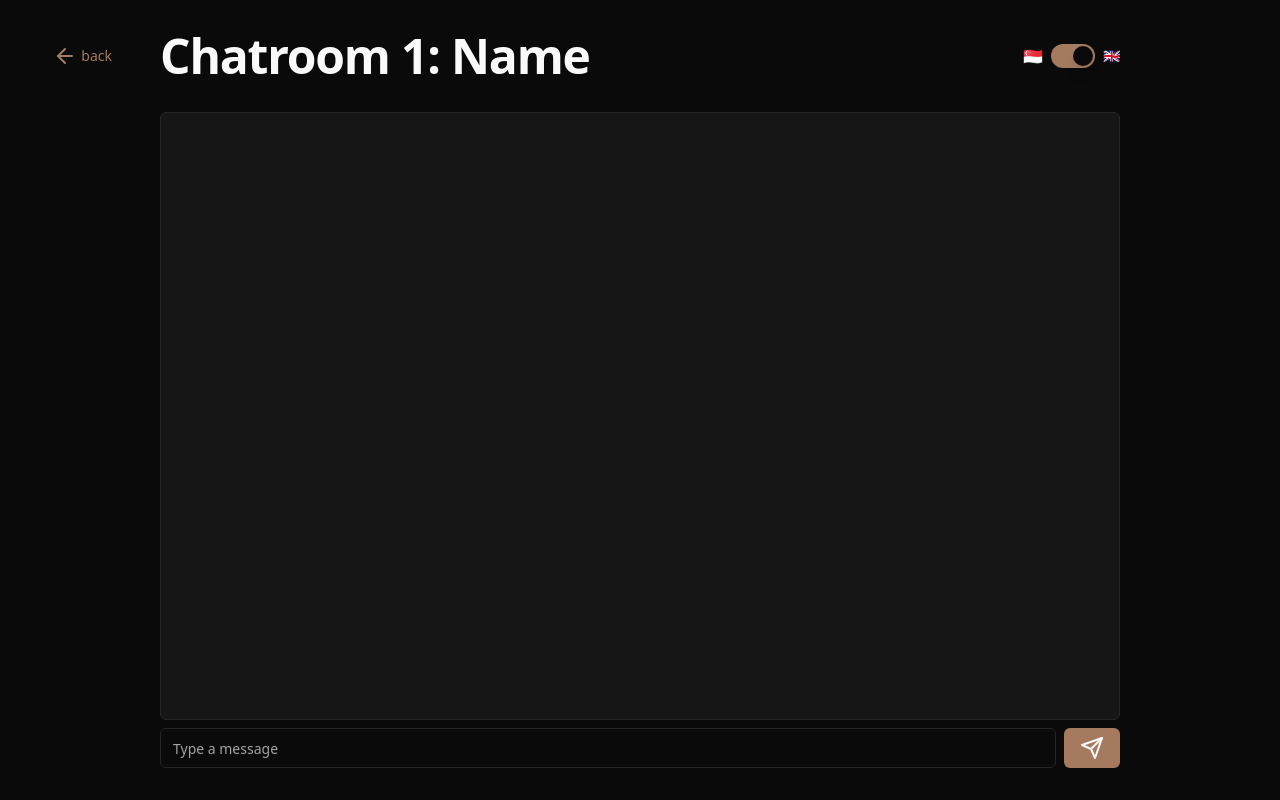
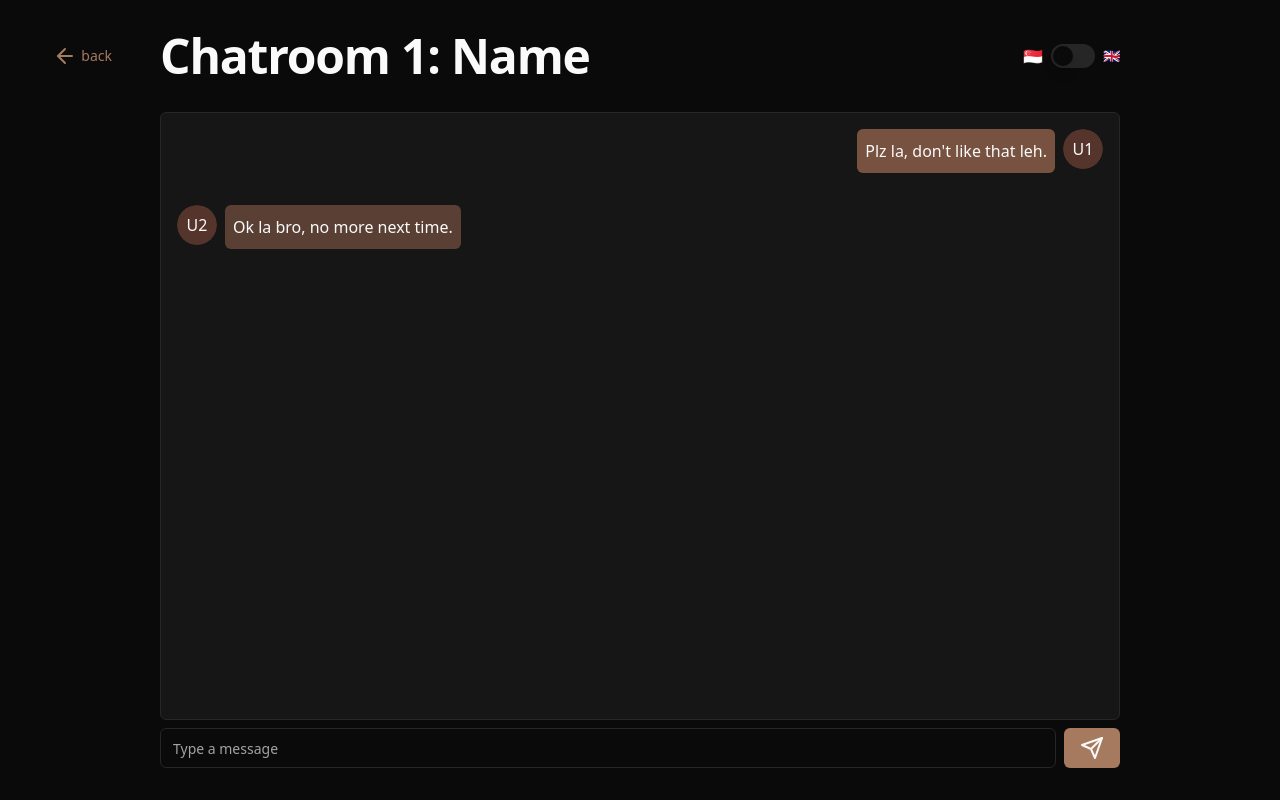
Before and after one commit to yyj-02/chatroom, a React (Vite) app in the folder chatbot-app/: page /rooms/1 in a window 1280 px wide. Built offline with nearby package versions, Linux system fonts and the light colour scheme.

Commit message:
Add chats

```diff
--- a/chatbot-app/package.json
+++ b/chatbot-app/package.json
@@ -10,10 +10,12 @@
     "preview": "vite preview"
   },
   "dependencies": {
+    "@radix-ui/react-avatar": "^1.0.4",
     "@radix-ui/react-label": "^2.0.2",
     "@radix-ui/react-scroll-area": "^1.0.5",
     "@radix-ui/react-slot": "^1.0.2",
     "@radix-ui/react-switch": "^1.0.3",
+    "@radix-ui/react-tooltip": "^1.0.7",
     "@types/react-router-dom": "^5.3.3",
     "class-variance-authority": "^0.7.0",
     "clsx": "^2.1.0",
--- /dev/null
+++ b/chatbot-app/src/components/ui/avatar.tsx
@@ -0,0 +1,48 @@
+import * as React from "react"
+import * as AvatarPrimitive from "@radix-ui/react-avatar"
+
+import { cn } from "@/lib/utils"
+
+const Avatar = React.forwardRef<
+  React.ElementRef<typeof AvatarPrimitive.Root>,
+  React.ComponentPropsWithoutRef<typeof AvatarPrimitive.Root>
+>(({ className, ...props }, ref) => (
+  <AvatarPrimitive.Root
+    ref={ref}
+    className={cn(
+      "relative flex h-10 w-10 shrink-0 overflow-hidden rounded-full",
+      className
+    )}
+    {...props}
+  />
+))
+Avatar.displayName = AvatarPrimitive.Root.displayName
+
+const AvatarImage = React.forwardRef<
+  React.ElementRef<typeof AvatarPrimitive.Image>,
+  React.ComponentPropsWithoutRef<typeof AvatarPrimitive.Image>
+>(({ className, ...props }, ref) => (
+  <AvatarPrimitive.Image
+    ref={ref}
+    className={cn("aspect-square h-full w-full", className)}
+    {...props}
+  />
+))
+AvatarImage.displayName = AvatarPrimitive.Image.displayName
+
+const AvatarFallback = React.forwardRef<
+  React.ElementRef<typeof AvatarPrimitive.Fallback>,
+  React.ComponentPropsWithoutRef<typeof AvatarPrimitive.Fallback>
+>(({ className, ...props }, ref) => (
+  <AvatarPrimitive.Fallback
+    ref={ref}
+    className={cn(
+      "flex h-full w-full items-center justify-center rounded-full bg-muted",
+      className
+    )}
+    {...props}
+  />
+))
+AvatarFallback.displayName = AvatarPrimitive.Fallback.displayName
+
+export { Avatar, AvatarImage, AvatarFallback }
--- /dev/null
+++ b/chatbot-app/src/components/ui/tooltip.tsx
@@ -0,0 +1,28 @@
+import * as React from "react"
+import * as TooltipPrimitive from "@radix-ui/react-tooltip"
+
+import { cn } from "@/lib/utils"
+
+const TooltipProvider = TooltipPrimitive.Provider
+
+const Tooltip = TooltipPrimitive.Root
+
+const TooltipTrigger = TooltipPrimitive.Trigger
+
+const TooltipContent = React.forwardRef<
+  React.ElementRef<typeof TooltipPrimitive.Content>,
+  React.ComponentPropsWithoutRef<typeof TooltipPrimitive.Content>
+>(({ className, sideOffset = 4, ...props }, ref) => (
+  <TooltipPrimitive.Content
+    ref={ref}
+    sideOffset={sideOffset}
+    className={cn(
+      "z-50 overflow-hidden rounded-md border bg-popover px-3 py-1.5 text-sm text-popover-foreground shadow-md animate-in fade-in-0 zoom-in-95 data-[state=closed]:animate-out data-[state=closed]:fade-out-0 data-[state=closed]:zoom-out-95 data-[side=bottom]:slide-in-from-top-2 data-[side=left]:slide-in-from-right-2 data-[side=right]:slide-in-from-left-2 data-[side=top]:slide-in-from-bottom-2",
+      className
+    )}
+    {...props}
+  />
+))
+TooltipContent.displayName = TooltipPrimitive.Content.displayName
+
+export { Tooltip, TooltipTrigger, TooltipContent, TooltipProvider }
--- a/chatbot-app/src/pages/Chatroom.tsx
+++ b/chatbot-app/src/pages/Chatroom.tsx
@@ -7,12 +7,20 @@ import { ArrowLeft, Send } from "lucide-react";
 import { Button, buttonVariants } from "@/components/ui/button";
 import { ScrollArea } from "@/components/ui/scroll-area";
 import { Input } from "@/components/ui/input";
+import { Avatar, AvatarFallback } from "@/components/ui/avatar";
+import {
+  Tooltip,
+  TooltipContent,
+  TooltipProvider,
+  TooltipTrigger,
+} from "@/components/ui/tooltip";
+import { cn } from "@/lib/utils";
 
 const Chatroom = () => {
   const { id } = useParams();
   const userId = 1;
 
-  const [britishMode, setBritishMode] = useState(true);
+  const [britishMode, setBritishMode] = useState(false);
   const [message, setMessage] = useState("");
   const [loading, setLoading] = useState(false);
   const [chats, setChats] = useState<Chats>([
@@ -37,6 +45,15 @@ const Chatroom = () => {
       },
     },
   ]);
+
+  const getInitials = (name: string) => {
+    return name
+      .split(" ")
+      .slice(0, 2)
+      .map((s) => s[0])
+      .join("")
+      .toUpperCase();
+  };
 
   const addChat = (chat: Chat) => {
     setChats([...chats, chat]);
@@ -66,13 +83,14 @@ const Chatroom = () => {
         name: "User 1",
       },
     });
+
     setLoading(false);
     setMessage("");
   };
 
   const handleKeyDown = (event: React.KeyboardEvent<HTMLInputElement>) => {
     // enter and no shift enter
-    if (event.key === "Enter" && !event.shiftKey) {
+    if (event.key === "Enter") {
       event.preventDefault();
       handleMessageSend();
     }
@@ -105,7 +123,61 @@ const Chatroom = () => {
         <div className="hidden flex-shrink flex-grow basis-28 xl:block" />
       </div>
       <div className="mx-auto flex w-full max-w-5xl grow flex-col gap-2 px-8 pb-8">
-        <ScrollArea className="w-full grow rounded-md border bg-white/5 p-4"></ScrollArea>
+        <ScrollArea className="w-full grow rounded-md border bg-white/5 px-4">
+          {chats.map((chat) => {
+            const isUser = chat.user.id === userId;
+            return (
+              <div className="py-4">
+                <div
+                  className={cn(
+                    "flex items-start gap-2",
+                    isUser && "flex-row-reverse",
+                  )}
+                >
+                  <TooltipProvider>
+                    <Tooltip>
+                      <TooltipTrigger>
+                        <Avatar>
+                          <AvatarFallback>
+                            {getInitials(chat.user.name)}
+                          </AvatarFallback>
+                        </Avatar>
+                      </TooltipTrigger>
+                      <TooltipContent>
+                        <span className="text-xs">{chat.user.name}</span>
+                      </TooltipContent>
+                    </Tooltip>
+                  </TooltipProvider>
+                  <TooltipProvider>
+                    <Tooltip>
+                      <TooltipTrigger>
+                        <div
+                          className={cn(
+                            "min-h-10 max-w-96 shrink rounded-md bg-secondary/70 p-2 leading-7",
+                            isUser && "bg-secondary",
+                          )}
+                        >
+                          {britishMode
+                            ? chat.translatedMessage
+                            : chat.originalMessage}
+                        </div>
+                      </TooltipTrigger>
+                      <TooltipContent
+                        className="border-none bg-black/0 px-2 py-0 text-white/50"
+                        side="bottom"
+                        align={isUser ? "end" : "start"}
+                      >
+                        <span className="text-xs leading-none">
+                          {chat.timestamp}
+                        </span>
+                      </TooltipContent>
+                    </Tooltip>
+                  </TooltipProvider>
+                </div>
+              </div>
+            );
+          })}
+        </ScrollArea>
         <div className="flex gap-2">
           <Input
             placeholder="Type a message"
```
Also changed, not shown: 1 other file (tests, documents, lock files or other folders).
